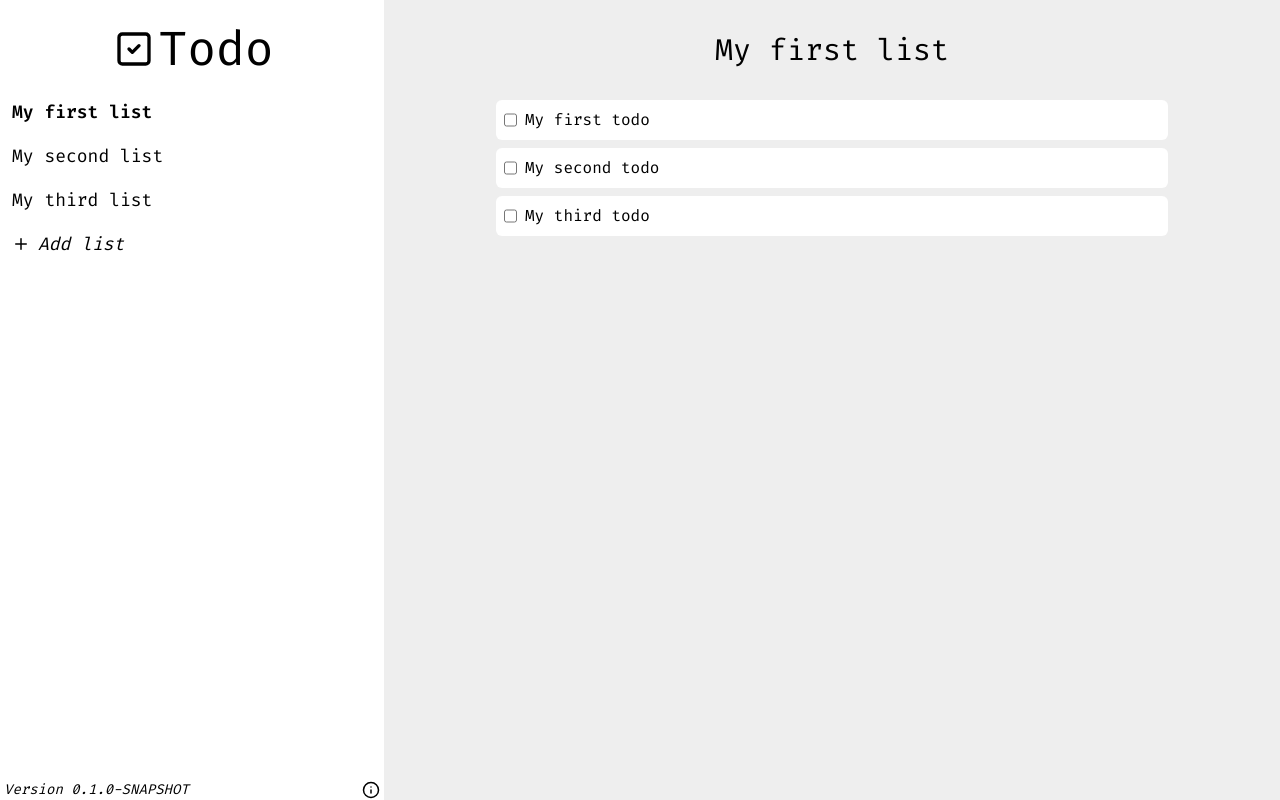
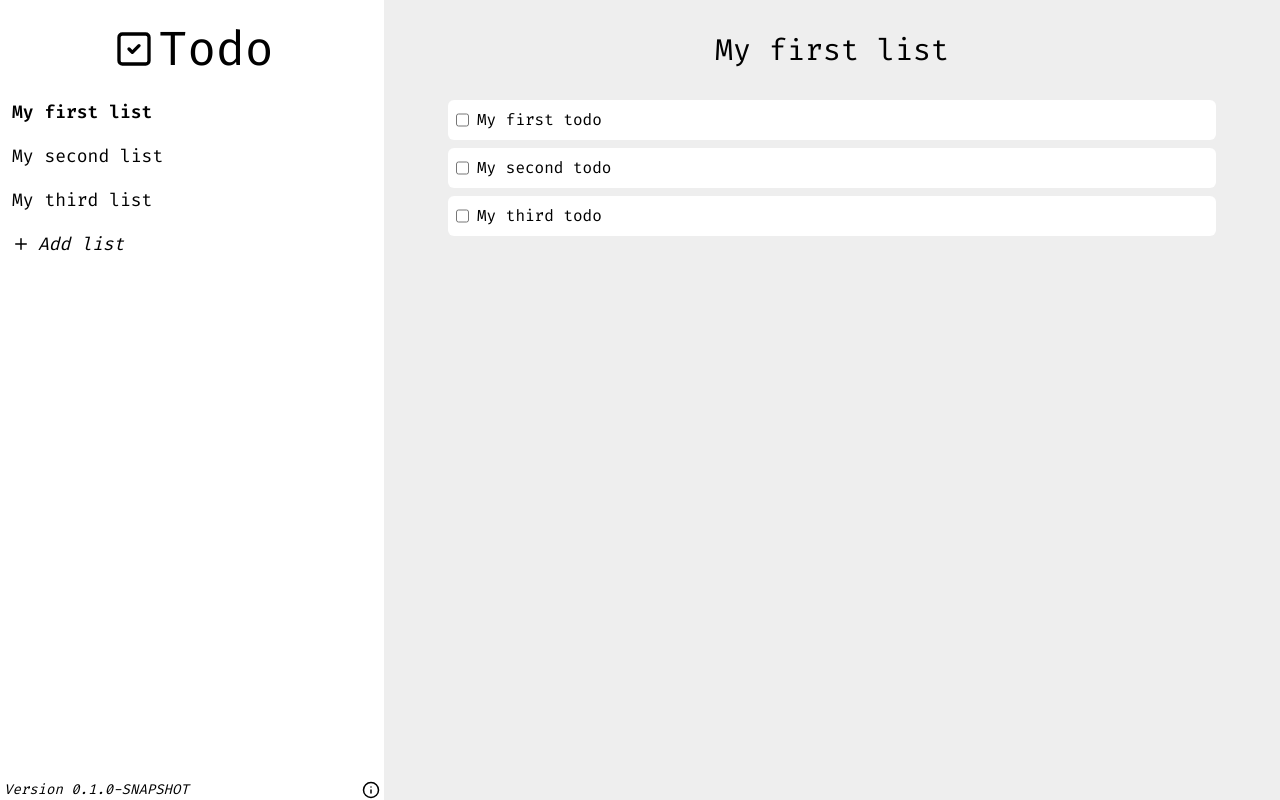
Before and after one commit to matsbak/idata2502-project, a Vue app in the folder frontend/: page / in a window 1280 px wide. Built offline with nearby package versions, Linux system fonts and the light colour scheme.

Commit message:
Add dynamic rendering of todos

```diff
--- a/frontend/src/App.vue
+++ b/frontend/src/App.vue
@@ -4,7 +4,7 @@ import Sidebar from './components/Sidebar.vue'
 import MainSection from './components/MainSection.vue'
 import { ref } from 'vue'
 
-const lists = ref<Array<List>>([
+const lists = ref<List[]>([
   {
     "id": 1,
     "title": "My first list",
@@ -33,9 +33,14 @@ const lists = ref<Array<List>>([
     ]
   }
 ])
+
+const selected = ref<number>(lists.value[0].id)
 </script>
 
 <template>
-  <Sidebar />
-  <MainSection />
+  <Sidebar @select="(id) => selected = id" />
+  <MainSection
+    :title="lists.find(list => list.id === selected).title"
+    :todos="lists.find(list => list.id === selected).todos"
+  />
 </template>
--- a/frontend/src/components/MainSection.vue
+++ b/frontend/src/components/MainSection.vue
@@ -1,30 +1,29 @@
 <script setup lang="ts">
+import type { Todo } from '../types/Todo.ts'
+
+const props = defineProps<{
+  title: string,
+  todos: Todo[]
+}>()
 </script>
 
 <template>
   <main class="flex flex-col grow">
-    <h2 class="flex justify-center items-center p-8 text-3xl">My first list</h2>
+    <h2 class="flex justify-center items-center p-8 text-3xl">{{ title }}</h2>
     <ul class="flex flex-col grow items-center overflow-y-auto">
-      <li class="flex mb-2 p-2 w-2xl rounded-md bg-white">
+      <li v-for="todo in todos" class="flex mb-2 p-2 w-3xl rounded-md bg-white">
         <input
+          v-if="todo.completed"
+          type="checkbox"
+          class="mr-2"
+          checked
+        />
+        <input
+          v-else
           type="checkbox"
           class="mr-2"
         />
-        <p class="overflow-x-hidden text-nowrap hover:line-through cursor-default">My first todo</p>
-      </li>
-      <li class="flex mb-2 p-2 w-2xl rounded-md bg-white">
-        <input
-          type="checkbox"
-          class="mr-2"
-        />
-        <p class="overflow-x-hidden text-nowrap hover:line-through cursor-default">My second todo</p>
-      </li>
-      <li class="flex mb-2 p-2 w-2xl rounded-md bg-white">
-        <input
-          type="checkbox"
-          class="mr-2"
-        />
-        <p class="overflow-x-hidden text-nowrap hover:line-through cursor-default">My third todo</p>
+        <p class="overflow-x-hidden text-nowrap hover:line-through cursor-default">{{ todo.description }}</p>
       </li>
     </ul>
   </main>
--- a/frontend/src/components/Sidebar.vue
+++ b/frontend/src/components/Sidebar.vue
@@ -6,11 +6,15 @@ import InfoDisplay from './InfoDisplay.vue'
 import { onUpdated, ref, useTemplateRef } from 'vue'
 import { CornerDownLeft, Plus } from 'lucide-vue-next'
 
-const lists = ref<Array<List>>([
+const lists = ref<List[]>([
   { "id": 1, "title": "My first list" },
   { "id": 2, "title": "My second list" },
   { "id": 3, "title": "My third list" },
 ])
+
+const emit = defineEmits<{
+  select: [id: number]
+}>()
 
 const selected = ref<number>(lists.value[0].id)
 
@@ -35,6 +39,7 @@ onUpdated(() => {
 const select = (id: number) => {
   selected.value = id
   inputMode.value = false
+  emit('select', id)
 }
 
 const enableInputMode = () => {
@@ -88,6 +93,7 @@ const addList = () => {
               class="mr-2 w-full focus:outline-none"
             />
             <CornerDownLeft
+              :size="18"
               @click="addList()"
             />
           </li>
--- a/frontend/src/types/List.ts
+++ b/frontend/src/types/List.ts
@@ -3,5 +3,5 @@ import type { Todo } from './Todo.ts'
 export interface List {
   id: number,
   title: string
-  todos?: Array<Todo>
+  todos?: Todo[]
 }
```
